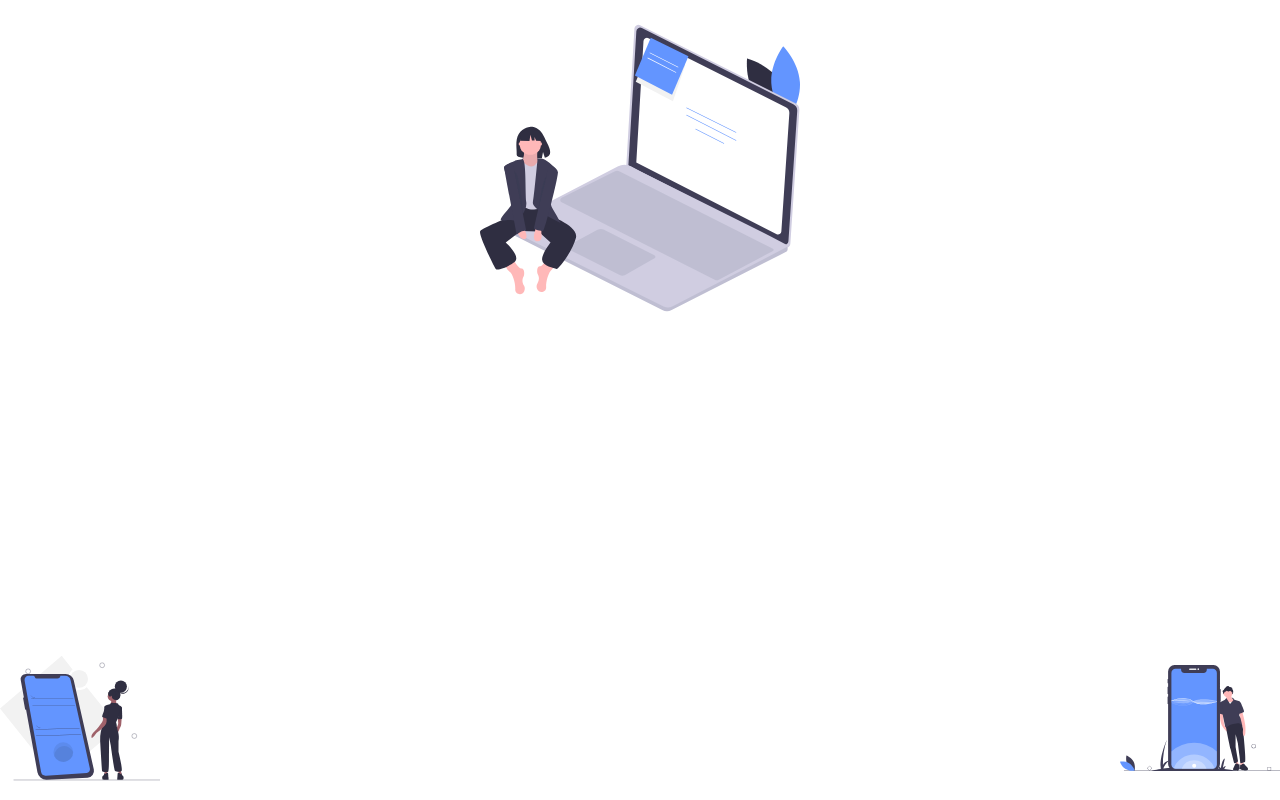
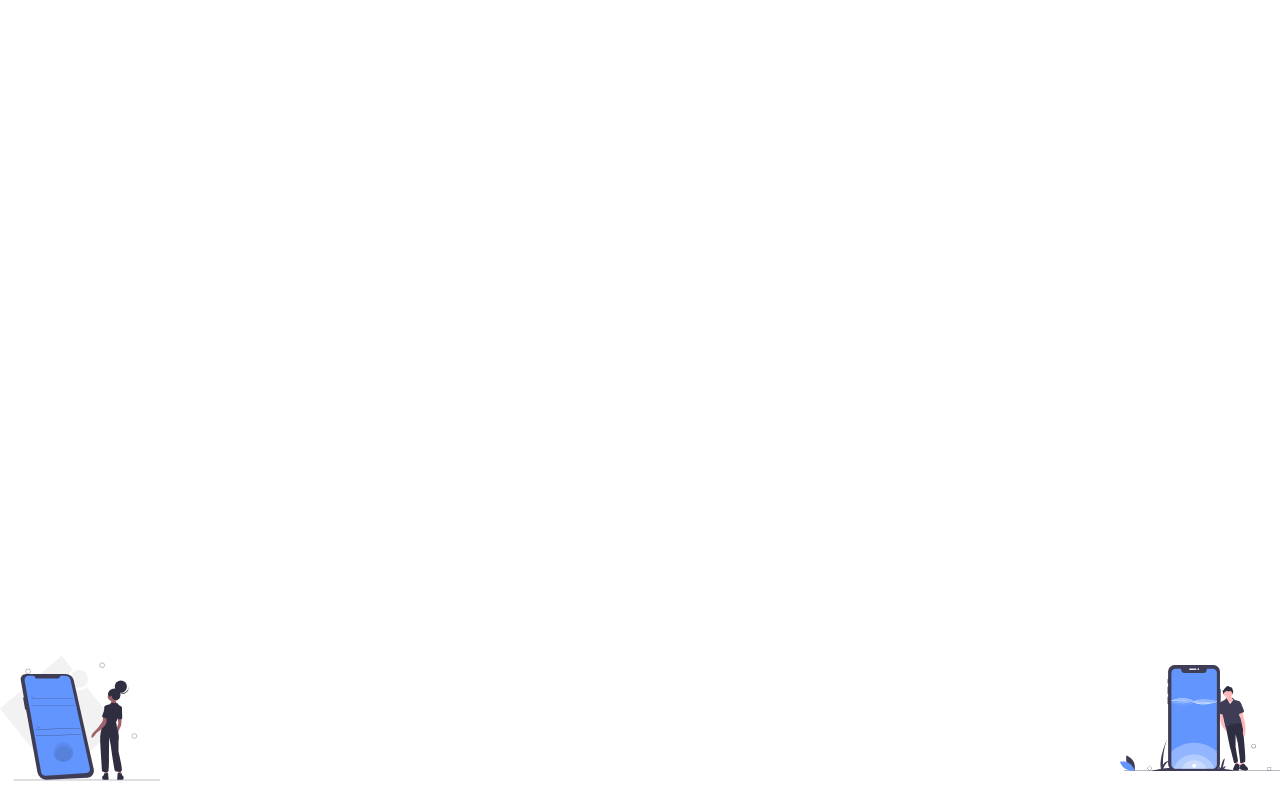
Before and after one commit to weirui88888/vue-cli4, a Vue app: page / in a window 1280 px wide. Built offline with nearby package versions, Linux system fonts and the light colour scheme.

Commit message:
turn off lingOnSave in production

```diff
--- a/src/App.vue
+++ b/src/App.vue
@@ -1,8 +1,8 @@
 <template>
   <div id="app">
-    <div class="main">
+    <!-- <div class="main">
       <svg-icon iconClass="undraw_noted_pc9f" class="main-svg"></svg-icon>
-    </div>
+    </div> -->
     <div class="left-logo">
       <svg-icon iconClass="undraw_Mobile_app_p3ts"></svg-icon>
     </div>
--- a/vue.config.js
+++ b/vue.config.js
@@ -20,8 +20,9 @@ const jsCdn = [
 // configureWebpack
 // chainWebpack修改loader，添加loader
 module.exports = {
+  // 在每次保存时执行校验的选项是默认开启的
+  lintOnSave: process.env.NODE_ENV !== 'production',
   configureWebpack: config => {
-    console.log(config.optimization.minimizer[0].options.terserOptions.compress)
     if (isProduction) {
       // 生产环境去除console.log
       config.optimization.minimizer[0].options.terserOptions.compress.drop_console = true
```
